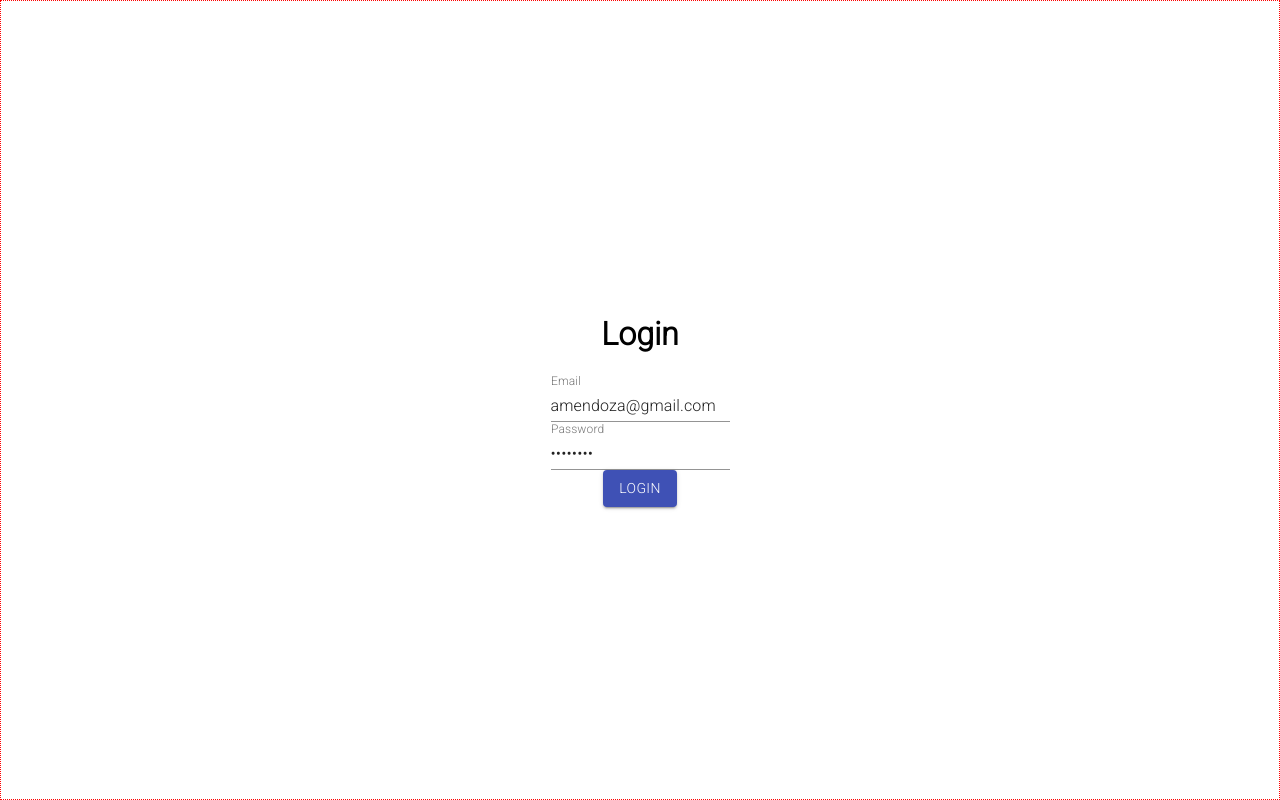
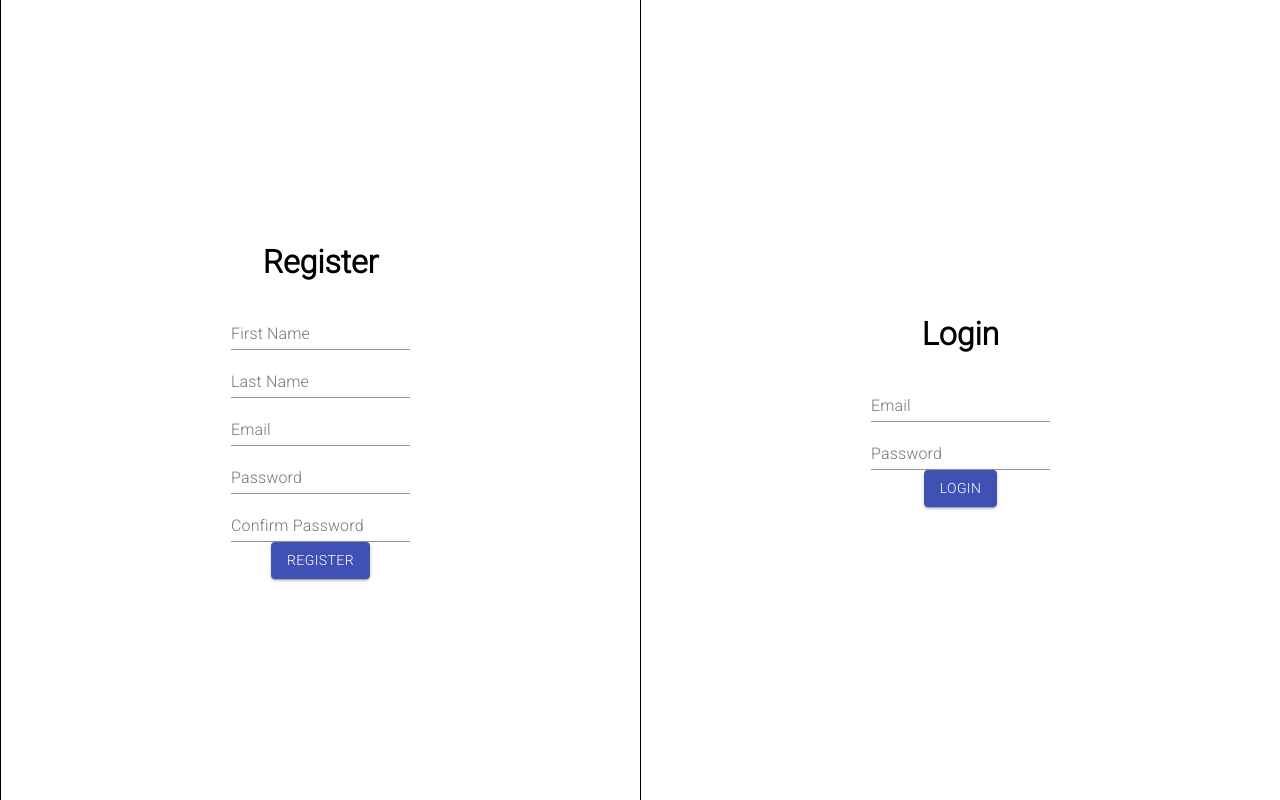
Before and after one commit to ArdenMendoza/.NetAPIToReact, a React (Create React App) app in the folder usertaskmanagement/: page / in a window 1280 px wide. Built offline with nearby package versions, Linux system fonts and the light colour scheme; no server answers.

Commit message:
Added Registration Page

```diff
--- a/usertaskmanagement/src/common/editableTable.js
+++ b/usertaskmanagement/src/components/editableTable.js
@@ -5,27 +5,27 @@ import * as taskActions from '../actions/userTaskActions';
 
 
 export default function EditableTable(props) {
-  // isDone: false
-  // taskDescription: "task1"
-  // taskId: 1
-  // taskOwnerId: 1
   const [state, setState] = React.useState({
     columns: [
-      { title: 'taskId', field: 'taskId', type: 'numeric', editable: 'never', hidden: true },
-      { title: 'taskOwnerId', field: 'taskOwnerId', type: 'numeric', editable: 'never', hidden: true },
-      { title: 'taskDescription', field: 'taskDescription' },
-      { title: 'isDone', field: 'isDone', },
+      { title: 'Task Id', field: 'taskId', type: 'numeric', editable: 'never', hidden: true },
+      { title: 'Owner Id', field: 'taskOwnerId', type: 'numeric', editable: 'never', hidden: true },
+      { title: 'Description', field: 'taskDescription' },
+      { title: 'Is Done', field: 'isDone', lookup: { true: 'True', false: 'False' }, },
     ],
-    userTasks: [...props.userTasks],
+    userTasks: [],
   });
 
+  const userTasks = props.userTasks ? [...props.userTasks] : []
   React.useEffect(() => {
-    setState({ ...state, userTasks: [...props.userTasks] })
+    setState({
+      ...state,
+      userTasks: userTasks
+    })
   }, [props.userTasks])
 
   return (
     <MaterialTable
-      title="Editable Example"
+      title="Tasks"
       columns={state.columns}
       data={state.userTasks}
       editable={{
@@ -61,6 +61,7 @@ export default function EditableTable(props) {
             }, 600);
           }),
       }}
+      actions={[{position: 'toolbarOnSelect'}]}
     />
   );
 }
--- a/usertaskmanagement/src/components/registerForm.js
+++ b/usertaskmanagement/src/components/registerForm.js
@@ -1,5 +1,98 @@
-const registerForm = (props) => {
-    return (<div>registerForm</div>);
+import React, { useState, useEffect } from 'react';
+import { connect } from 'react-redux';
+import * as loginActions from '../actions/loginActions';
+import { Button, TextField, Snackbar } from '@material-ui/core';
+
+
+import { CommonFunctions } from '../common/commonFunctions'
+const initialValues = {
+    email: '', // 'amendoza@gmail.com',
+    password: '', // 'testpass'
 }
 
-export default registerForm;
+
+
+
+const RegistrationPage = (props) => {
+    const { values, setValues, errors, setErrors, handleInputChange } = CommonFunctions(initialValues);
+
+    const validate = () => {
+        let temp = {}
+        temp.email = values.email != '' ? '' : 'This input a valid email.';
+        setErrors({ ...temp });
+
+        return Object.values(temp).every(x => x == '');
+    }
+
+    const handleSubmit = e => {
+        // () => props.validateLogin(values.email, values.password)
+        e.preventDefault();
+        if (validate()) {
+            props.validateLogin(values.email, values.password)
+        }
+    }
+
+    useEffect(() => {
+        props.validateLogin(values.email, values.password)
+    }, [props]) // temporary
+
+    return (
+        <div>
+            <h1>
+                Register
+                    </h1>
+            <form autoComplete='off' noValidate onSubmit={handleSubmit}>
+                <TextField
+                    name='regFirstName'
+                    variant='standard'
+                    label='First Name'
+                    value={values.regFirstName}
+                    onChange={handleInputChange}
+                    {...(errors.firstName && { error: true, helperText: errors.firstName })} /> <br />
+                <TextField
+                    name='regLastName'
+                    variant='standard'
+                    label='Last Name'
+                    value={values.regLastName}
+                    onChange={handleInputChange}
+                    {...(errors.lastName && { error: true, helperText: errors.lastName })} /> <br />
+                <TextField
+                    name='regEmail'
+                    variant='standard'
+                    label='Email'
+                    value={values.regEmail}
+                    onChange={handleInputChange}
+                    {...(errors.email && { error: true, helperText: errors.email })} /> <br />
+                <TextField
+                    name='regPassword'
+                    variant='standard'
+                    label='Password'
+                    type='password'
+                    value={values.regPassword}
+                    onChange={handleInputChange} /> <br />
+                <TextField
+                    name='regConfirmPassword'
+                    variant='standard'
+                    label='Confirm Password'
+                    type='password'
+                    value={values.regConfirmPassword}
+                    onChange={handleInputChange} /> <br />
+                <Button variant="contained"
+                    color="primary"
+                    type="submit">Register</Button>
+            </form>
+        </div>
+    )
+}
+
+
+
+const mapStateToProps = state => ({
+    isSnackbarOpen: false
+})
+
+const mapActionToProps = {
+    validateLogin: (email, password) => loginActions.validateLogin(email, password),
+}
+
+export default connect(mapStateToProps, mapActionToProps)(RegistrationPage);
--- a/usertaskmanagement/src/index.css
+++ b/usertaskmanagement/src/index.css
@@ -18,8 +18,8 @@ code {
   width: 100%;
 }
 
-.loginForm {
-  border: red dotted 1px;
+.centerAlign {
+  border-left: black solid 1px;
   text-align: center;
   max-width: 400px;
   width: 200px;
@@ -37,3 +37,7 @@ html, body, #root, .appRoot {
 .userTable > thead > tr > th {
   text-align: center;
 }
+
+/* tbody > tr.MuiTableRow-root > td.MuiTableCell-root:nth-child(2) {
+  text-decoration: line-through;
+} */
--- a/usertaskmanagement/src/components/LoginForm.js
+++ b/usertaskmanagement/src/pages/LoginPage.js
@@ -2,23 +2,20 @@ import React, { useState, useEffect } from 'react';
 import { connect } from 'react-redux';
 import * as loginActions from '../actions/loginActions';
 import { Button, TextField, Snackbar } from '@material-ui/core';
-
+import RegistrationPage from '../components/RegisterForm';
 
 import { CommonFunctions } from '../common/commonFunctions'
 const initialValues = {
-    email: 'amendoza@gmail.com',
-    password: 'testpass'
+    email: '', // 'amendoza@gmail.com',
+    password: '', // 'testpass'
 }
 
-
-
-
-const LoginForm = (props) => {
+const LoginPage = (props) => {
     const { values, setValues, errors, setErrors, handleInputChange } = CommonFunctions(initialValues);
 
     const validate = () => {
         let temp = {}
-        temp.email = values.email != '' ? '' : 'This input a valid email.';
+        temp.email = values.email != '' ? '' : 'Please input a valid email.';
         setErrors({ ...temp });
 
         return Object.values(temp).every(x => x == '');
@@ -38,7 +35,10 @@ const LoginForm = (props) => {
 
     return (
         <div className={'loginPage'}>
-            <div className={'loginForm'}>
+            <div className={'centerAlign'}>
+                <RegistrationPage />
+            </div>
+            <div className={'centerAlign'}>
                 <div>
                     <h1>
                         Login
@@ -80,4 +80,4 @@ const mapActionToProps = {
     validateLogin: (email, password) => loginActions.validateLogin(email, password),
 }
 
-export default connect(mapStateToProps, mapActionToProps)(LoginForm);
+export default connect(mapStateToProps, mapActionToProps)(LoginPage);
--- a/usertaskmanagement/src/pages/MainPage.js
+++ b/usertaskmanagement/src/pages/MainPage.js
@@ -2,8 +2,8 @@ import React, { useState, useEffect } from 'react';
 import { connect } from 'react-redux';
 import * as userActions from '../actions/userActions';
 import * as taskActions from '../actions/userTaskActions';
-import LoginForm from '../components/LoginForm';
-import UserTasksPage from '../components/UserTasksForm';
+import LoginPage from './LoginPage';
+import UserTasksPage from './UserTasksForm';
 import CustomSnackbar from '../components/notifs/Snackbar';
 
 const MainPage = (props) => {
@@ -13,7 +13,8 @@ const MainPage = (props) => {
     }, [props]); // alternative to componentDidMount
     return (
         <div className={'appRoot'}>
-            {(!props.user.userId) ? <LoginForm /> : <UserTasksPage/>}
+
+            {(!props.user.userId) ? <LoginPage /> : <UserTasksPage/>}
             {/* <CustomSnackbar isOpen={props.snackbar.isShown} message={props.snackbar.message} /> */}
         </div>
     )
--- a/usertaskmanagement/src/components/UserTasksForm.js
+++ b/usertaskmanagement/src/pages/UserTasksForm.js
@@ -3,7 +3,7 @@ import { connect } from 'react-redux';
 import * as loginActions from '../actions/loginActions';
 import * as userTaskActions from '../actions/userTaskActions';
 import { Button, TableContainer, Table, TableHead, TableBody, TableRow, TableCell, Paper, makeStyles, Checkbox } from '@material-ui/core';
-import EditableTable from '../common/editableTable';
+import EditableTable from '../components/editableTable';
 
 import { CommonFunctions } from '../common/commonFunctions'
 const initialValues = {
```
